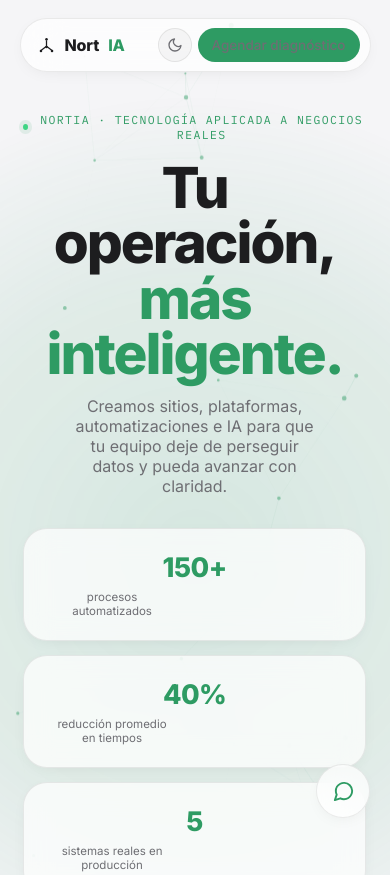
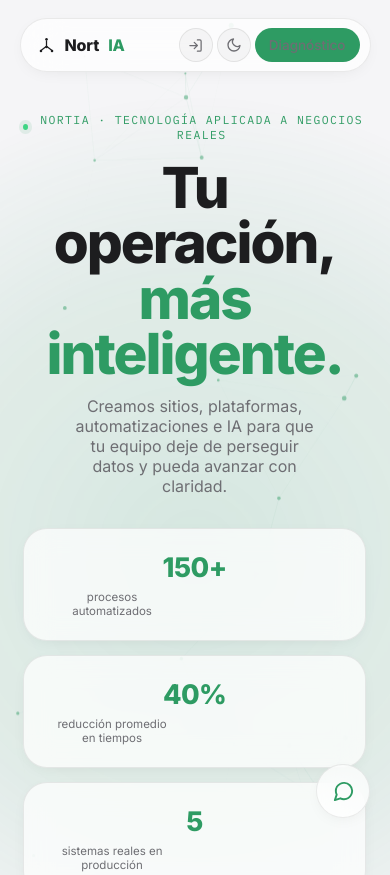
Before and after one commit to joaquinmarinay-debug/NortIA, a website: page index.html in a window 390 px wide. Shown: the top 875 px of the page. Drawn offline with Linux system fonts and the light colour scheme.

Commit message:
fix: restaura el acceso a "Ingresar" en la versión mobile del navbar
En mobile, la regla que ocultaba los links del menú (dejando solo el
CTA) también escondía "Ingresar" — no había forma de llegar al panel
de clientes desde el celular. Se muestra ahora como un botón circular
compacto (mismo patrón visual que el de modo oscuro), y se acorta el
texto del CTA a "Diagnóstico" en mobile para que quepa todo sin
desbordar el navbar (llegó a desbordar incluso en 390px de ancho).

```diff
--- a/index.html
+++ b/index.html
@@ -183,9 +183,23 @@
     white-space:nowrap;
   }
   .nav-cta:hover{ transform:translateY(-2px) scale(1.02); box-shadow:0 14px 26px -10px var(--mint-tint-strong); background:var(--mint-glow); }
+  .nav-ingresar{ display:flex; align-items:center; gap:6px; }
+  .nav-ingresar-icon{ display:none; width:15px; height:15px; flex-shrink:0; }
+  .nav-cta-short{ display:none; }
   @media (max-width:900px){
-    #navmenu a:not(.nav-cta){ display:none; }
-    #navbar{ padding:9px 10px 9px 16px; gap:12px; }
+    #navmenu{ gap:4px; }
+    #navmenu a:not(.nav-cta):not(.nav-ingresar){ display:none; }
+    .nav-ingresar{
+      width:34px; height:34px; padding:0; border-radius:50%; border:1px solid var(--line);
+      background:var(--bg-elev-soft); align-items:center; justify-content:center; flex-shrink:0;
+    }
+    .nav-ingresar:hover{ background:var(--mint-tint); color:var(--mint); }
+    .nav-ingresar-icon{ display:block; }
+    .nav-ingresar-label{ display:none; }
+    .nav-cta{ padding:10px 16px; white-space:nowrap; }
+    .nav-cta-full{ display:none; }
+    .nav-cta-short{ display:inline; }
+    #navbar{ padding:9px 10px 9px 16px; gap:10px; }
   }
 
   #conduit{
@@ -521,12 +535,15 @@
       <a href="#soluciones">Soluciones</a>
       <a href="#proceso">Proceso</a>
       <a href="#proyectos">Proyectos</a>
-      <a href="https://nortia-clientes.vercel.app/login" target="_blank" rel="noopener">Ingresar</a>
+      <a href="https://nortia-clientes.vercel.app/login" target="_blank" rel="noopener" class="nav-ingresar" aria-label="Ingresar al panel de clientes">
+        <svg class="nav-ingresar-icon" viewBox="0 0 24 24" fill="none" stroke="currentColor" stroke-width="2" stroke-linecap="round" stroke-linejoin="round"><path d="M15 3h4a2 2 0 0 1 2 2v14a2 2 0 0 1-2 2h-4M10 17l5-5-5-5M15 12H3"/></svg>
+        <span class="nav-ingresar-label">Ingresar</span>
+      </a>
       <button type="button" class="theme-toggle" id="theme-toggle" aria-label="Cambiar entre modo claro y oscuro" aria-pressed="false">
         <svg class="icon-sun" viewBox="0 0 24 24" fill="none" stroke="currentColor" stroke-width="2" stroke-linecap="round"><circle cx="12" cy="12" r="4"/><path d="M12 2v2M12 20v2M4.93 4.93l1.41 1.41M17.66 17.66l1.41 1.41M2 12h2M20 12h2M6.34 17.66l-1.41 1.41M19.07 4.93l-1.41 1.41"/></svg>
         <svg class="icon-moon" viewBox="0 0 24 24" fill="none" stroke="currentColor" stroke-width="2" stroke-linecap="round" stroke-linejoin="round"><path d="M21 12.79A9 9 0 1 1 11.21 3 7 7 0 0 0 21 12.79Z"/></svg>
       </button>
-      <a href="#contacto" class="nav-cta">Agendar diagnóstico</a>
+      <a href="#contacto" class="nav-cta"><span class="nav-cta-full">Agendar diagnóstico</span><span class="nav-cta-short">Diagnóstico</span></a>
     </div>
   </nav>
 </div>
```
